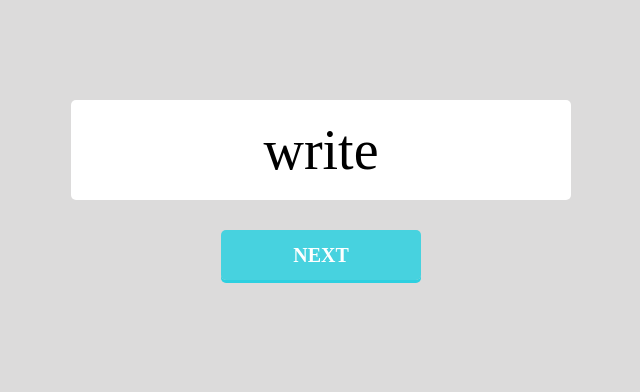
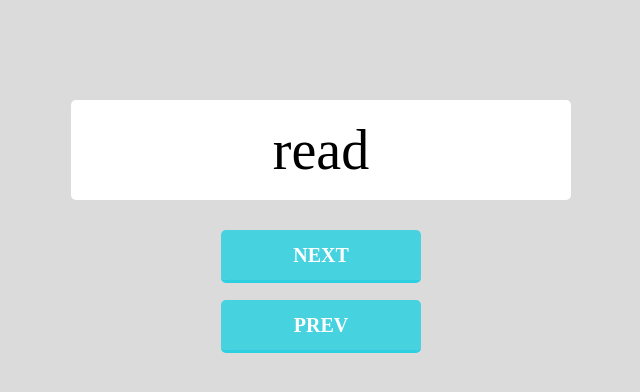
Before and after one commit to higeojisan/js-flash-cards, a plain HTML site: page index.html in a window 1280 px wide. Both pictures are taken after a click on the element "NEXT". Shown: the whole page, without its empty margins (319-959 px from the left). Drawn offline with Linux system fonts and the light colour scheme.

Commit message:
スタイルの調整

```diff
--- a/css/main.css
+++ b/css/main.css
@@ -14,11 +14,11 @@ body {
   cursor: pointer;
 }
 
-#btn {
+.btn {
   width: 200px;
   height: 50px;
   line-height: 50px;
-  margin: 0 auto;
+  margin: 0 auto 20px;
   text-align: center;
   background: rgba(45, 208, 224, 0.85);
   color: #ffffff;
@@ -27,4 +27,9 @@ body {
   border-radius: 5px;
   box-shadow: 0 3px rgba(45, 208, 224, 1.0);
   cursor: pointer;
+  display: none;
 }
+
+.btn:hover {
+  opacity: 0.8;
+}
--- a/index.html
+++ b/index.html
@@ -8,7 +8,9 @@
   <link rel="stylesheet" href="css/main.css">
 </head>
 <body>
-  <div id="card">write</div>
-  <div id="btn">NEXT</div>
+  <div id="card"></div>
+  <div class="btn" id="nextbtn">NEXT</div>
+  <div class="btn" id="prevbtn">PREV</div>
+  <script type="text/javascript" src="js/main.js"></script>
 </body>
 </html>
--- /dev/null
+++ b/js/main.js
@@ -0,0 +1,59 @@
+(function() {
+  'use strict';
+
+  var cards = [
+    ['write', '書く'],
+    ['read', '読む'],
+    ['run', '走る'],
+    ['sleep', '寝る']
+  ];
+
+  var count = 0;
+  var lastNum = cards.length - 1;
+  var card = document.getElementById('card');
+  var nextBtn = document.getElementById('nextbtn');
+  var prevBtn = document.getElementById('prevbtn');
+
+  // 初回読み込み時
+  window.onload = function() {
+    card.innerText = cards[0][0];
+    nextBtn.style.display = 'block';
+  };
+
+  // NEXTボタンを押したとき
+  nextBtn.addEventListener('click', function() {
+    count++;
+    if (count == 0) {
+      nextBtn.style.display = 'block';
+      prevBtn.style.display = 'none';
+    }
+    if (count < lastNum) {
+      nextBtn.style.display = 'block';
+      prevBtn.style.display = 'block';
+    }
+    if (count == lastNum) {
+      nextBtn.style.display = 'none';
+      prevBtn.style.display = 'block';
+    }
+    card.innerText = cards[count][0];
+  });
+
+  // PREVボタンを押したとき
+  prevBtn.addEventListener('click', function() {
+    count--;
+    if (count == 0) {
+      nextBtn.style.display = 'block';
+      prevBtn.style.display = 'none';
+    }
+    if (count < lastNum) {
+      nextBtn.style.display = 'block';
+      prevBtn.style.display = 'block';
+    }
+    if (count == lastNum) {
+      nextBtn.style.display = 'none';
+      prevBtn.style.display = 'block';
+    }
+    card.innerText = cards[count][0];
+  });
+
+})();
```
